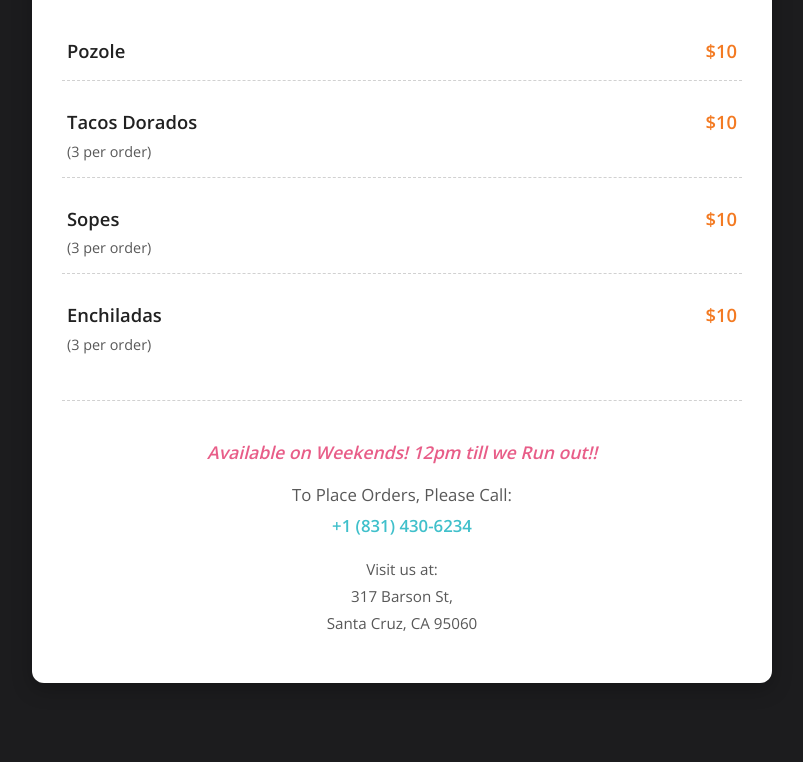
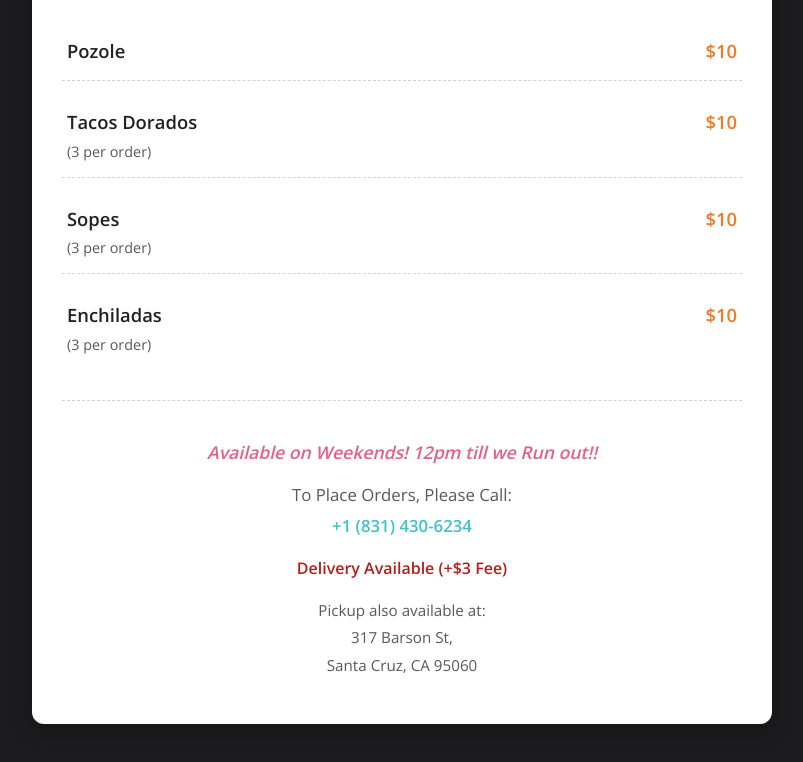
Before and after one commit to LionCrowDD/Mama-Chayo-s-Kitchen-, a plain HTML site: page index.html in a window 1280 px wide. Shown: the part 508-1270 px from the top of the page, without its empty margins (238-1041 px from the left). Before the commit the page ends 1231 px from the top, so only its background shows below. Drawn offline with nearby package versions, Linux system fonts and the light colour scheme.

Commit message:
Update index.html

```diff
--- a/index.html
+++ b/index.html
@@ -22,6 +22,7 @@
             --text-secondary: #585858;
             --border-light: #d1d1d1;
             --link-color: #007bff; /* Standard link blue, can be themed */
+            --delivery-fee-color: #b71c1c; /* A distinct red for the fee */
         }
 
         body {
@@ -128,14 +129,13 @@
         .availability {
             color: var(--logo-pink);
             font-style: italic;
-            /* margin-top: 30px; Removed as it's now part of contact-info flow */
             font-size: 1.1em;
             font-weight: 600;
-            margin-bottom: 15px; /* Space before order info */
+            margin-bottom: 15px;
         }
 
         .order-info {
-            margin-bottom: 15px;
+            margin-bottom: 10px; /* Adjusted margin */
         }
 
         .order-info p {
@@ -145,7 +145,7 @@
         }
 
         .order-info a {
-            color: var(--logo-teal); /* Themed link color */
+            color: var(--logo-teal);
             font-weight: bold;
             text-decoration: none;
         }
@@ -153,10 +153,14 @@
             text-decoration: underline;
         }
 
+        .delivery-info { /* New style for delivery fee */
+            font-size: 1em;
+            color: var(--delivery-fee-color);
+            font-weight: bold;
+            margin-bottom: 15px;
+        }
+
         .address {
-            /* margin-top: 35px; Removed as it's now part of contact-info flow */
-            /* padding-top: 25px; Removed */
-            /* border-top: 1px dashed var(--border-light); Removed */
             color: var(--text-secondary);
             font-size: 0.95em;
             line-height: 1.8;
@@ -210,11 +214,14 @@
                 <p><a href="tel:+18314306234">+1 (831) 430-6234</a></p>
             </div>
 
-            <p class="address">Visit us at:<br>
+            <p class="delivery-info">Delivery Available (+$3 Fee)</p>
+            <!-- Added Delivery Fee Info Here -->
+
+            <p class="address">Pickup also available at:<br> <!-- Clarified address is for pickup -->
                317 Barson St,<br>
                Santa Cruz, CA 95060
             </p>
         </div>
     </div>
 </body>
-                                                                    </html>
+    </html>
```
